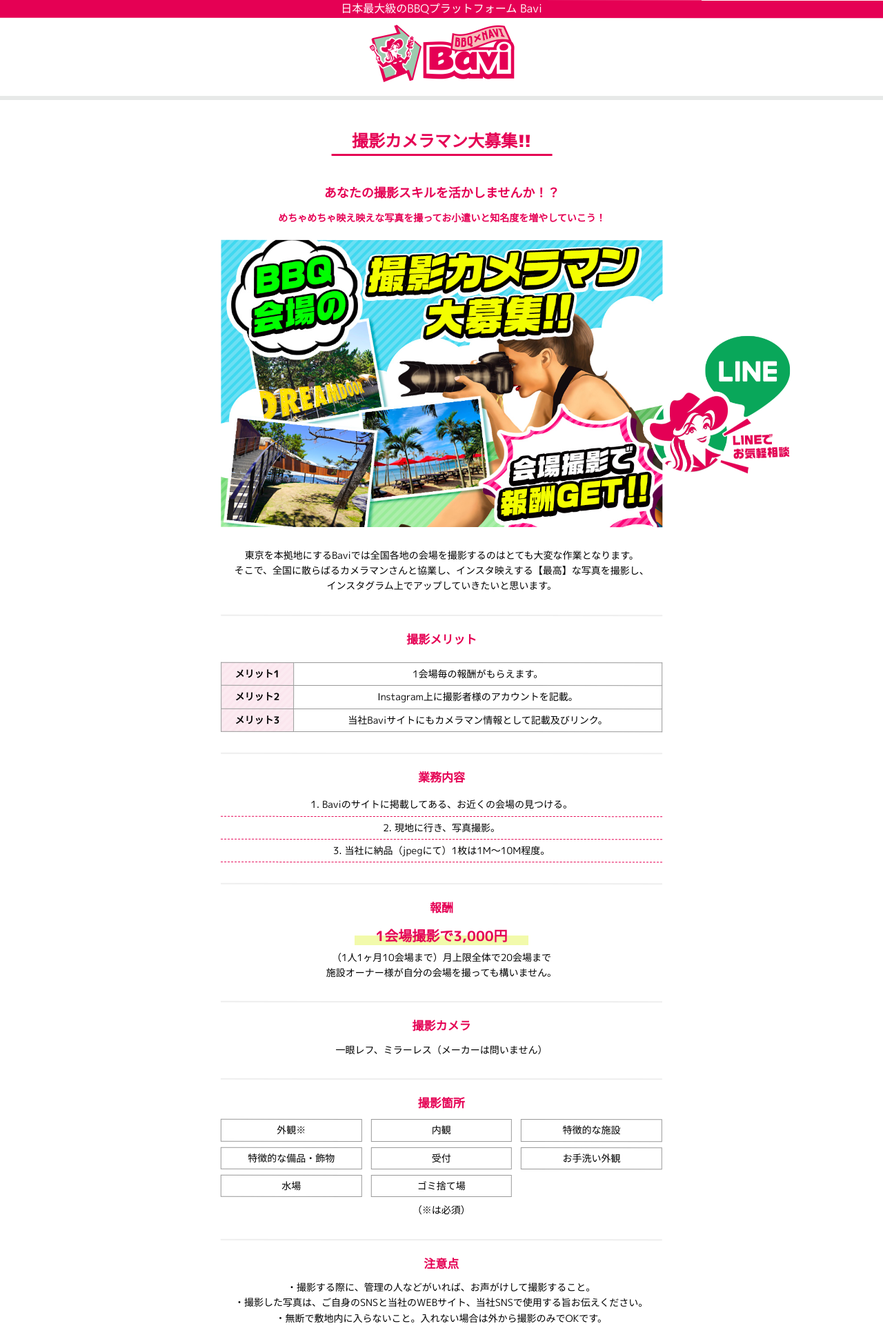
After one commit to under-rise/Bavi, a PHP site: page /topic/recruitment_cameramen.php in a window 1280 px wide. The commit adds this page. Shown: the top 1922 px of the page at 69% size. Run offline with PHP 8.4, Linux system fonts and the light colour scheme; style sheets or scripts are compiled from the project's sources.

Commit message:
カメラマン募集ページ作成

```diff
--- a/topic/css/topic.css
+++ b/topic/css/topic.css
@@ -30,3 +30,41 @@
  #topic h3.page_ttl { text-align: left; font-size: 16px;}
  #topic h3.page_ttl br { display: none;}
 }
+
+/*cameraman*/
+#cameraman h3.page_ttl {
+ margin-bottom: 20px;
+ margin:0 auto 10px;
+ font-size:18px;
+ font-weight:bold;
+ color: #e50054;
+}
+#cameraman h4.ttl {
+ padding-top: 20px;
+ border-top: 2px solid #eee;
+ margin-bottom: 20px;
+ margin:30px auto 10px;
+ font-size:17px;
+ font-weight:bold;
+ color: #e50054;
+}
+
+#cameraman table.type01 th { background: url("../images/bg_pink.png"); background-size: 30px;}
+#cameraman table.type02 th { background-color:#eee; background-size: 30px;}
+
+#cameraman .sec01 li { border-bottom: 1px dashed #e50054; padding: 5px 0; }
+#cameraman .sec02 h5 { color: #e50054; font-size: 20px; margin-bottom: 5px; }
+#cameraman .sec02 h5 span { background: linear-gradient(transparent 50%, rgb(242, 250, 171) 50%); padding: 0 30px; }
+
+#cameraman .sec03 ul { display: flex; justify-content: space-between; flex-wrap: wrap;}
+#cameraman .sec03 ul li { width: 32%; border: 1px solid #999; margin-bottom: 8px; padding: 4px 0; }
+#cameraman .sec03 ul::after { content: "";  width: 32%;}
+
+ul.list_style  { text-align: left; margin-bottom: 20px;  }
+.list_style span {   background-color: #000; color: #fff; text-align: center; width: 18px; height: 18px; display: inline-block; margin-right: 8px; border-radius: 50%; line-height: 1.3; margin-bottom: 5px;}
+
+@media screen and (max-width:680px){
+ #cameraman .read_copy { text-align:left;}
+ #cameraman .read_copy br { display: none;}
+ #cameraman .sec04 li { text-align: left;}
+}
--- /dev/null
+++ b/topic/recruitment_cameramen.php
@@ -0,0 +1,161 @@
+<!DOCTYPE html>
+<html lang="ja">
+
+<head>
+    <meta charset="utf-8">
+    <meta http-equiv="X-UA-Compatible" content="IE=edge">
+    <meta name="viewport" content="width=device-width, initial-scale=1">
+    <meta name="format-detection" content="telephone=no">
+    <meta name="description" content="">
+    <title>撮影カメラマン大募集!! | 日本最大級のBBQプラットフォーム Bavi</title>
+
+    <?php include __DIR__ . '/../topic/tpl/head.php'; ?>
+    <link rel="stylesheet" href="/topic/css/topic.css?1.1">
+
+</head>
+
+<body>
+
+    <div id="loading"></div>
+    <div id="wrapper">
+
+        <?php include __DIR__ . '/../topic/tpl/header.php'; ?>
+
+        <article id="cameraman" class="no_fixed cont">
+
+            <h2>撮影カメラマン大募集!!</h2>
+
+            <section>
+                <div class="inr">
+
+                    <h3 class="page_ttl">あなたの撮影スキルを活かしませんか！？</h3>
+
+                    <p style="font-weight:bold; text-align: center; color: #e50054; margin-bottom: 20px;">めちゃめちゃ映え映えな写真を撮ってお小遣いと知名度を増やしていこう！</p>
+
+                    <img src="images/cameraman.jpg" style="margin-bottom: 30px;">
+
+                    <p class="read_copy">東京を本拠地にするBaviでは全国各地の会場を撮影するのはとても大変な作業となります。<br>
+                        そこで、全国に散らばるカメラマンさんと協業し、インスタ映えする【最高】な写真を撮影し、<br>
+                        インスタグラム上でアップしていきたいと思います。</p>
+
+                </div>
+
+                <div class="inr">
+
+                    <h4 class="ttl">撮影メリット</h4>
+
+                    <table class="table bg_pink type01" style="margin:20px 0;">
+                        <tr>
+                            <th>メリット1</th>
+                            <td>1会場毎の報酬がもらえます。</td>
+                        </tr>
+                        <tr>
+                            <th>メリット2</th>
+                            <td>Instagram上に撮影者様のアカウントを記載。</td>
+                        </tr>
+                        <tr>
+                            <th>メリット3</th>
+                            <td>当社Baviサイトにもカメラマン情報として記載及びリンク。</td>
+                        </tr>
+                    </table>
+
+                    <div class="sec01">
+
+                    <h4 class="ttl">業務内容</h4>
+
+                    <ul>
+                        <li>1. Baviのサイトに掲載してある、お近くの会場の見つける。</li>
+                        <li>2. 現地に行き、写真撮影。</li>
+                        <li>3. 当社に納品（jpegにて）1枚は1M〜10M程度。</li>
+                    </ul>
+
+                    </div>
+
+                    <div class="sec02">
+                    <h4 class="ttl">報酬</h4>
+
+                    <div class="muryou">
+                        <h5><span>1会場撮影で3,000円</span></h5>
+                        <p>（1人1ヶ月10会場まで）月上限全体で20会場まで<br>施設オーナー様が自分の会場を撮っても構いません。</p>
+                    </div>
+                    </div>
+
+
+                    <h4 class="ttl">撮影カメラ</h4>
+                    <p>一眼レフ、ミラーレス（メーカーは問いません）</p>
+
+                    <div class="sec03">
+                    <h4 class="ttl">撮影箇所</h4>
+
+                    <ul>
+                        <li>外観※</li>
+                        <li>内観</li>
+                        <li>特徴的な施設</li>
+                        <li>特徴的な備品・飾物</li>
+                        <li>受付</li>
+                        <li>お手洗い外観</li>
+                        <li>水場</li>
+                        <li>ゴミ捨て場</li>
+                    </ul>
+                    <p>（※は必須）</p>
+                    </div>
+
+                    <div class="sec04">
+                    <h4 class="ttl">注意点</h4>
+                    <ul>
+                        <li>・撮影する際に、管理の人などがいれば、お声がけして撮影すること。</li>
+                        <li>・撮影した写真は、ご自身のSNSと当社のWEBサイト、当社SNSで使用する旨お伝えください。</li>
+                        <li>・無断で敷地内に入らないこと。入れない場合は外から撮影のみでOKです。</li>
+                    </ul>
+                    </div>
+
+                    <h4 class="ttl">連絡方法と流れ</h4>
+                    <ul class="list_style">
+                        <li><span>1</span><a href="https://www.instagram.com/bavi_bbq/" target="_blank" style="text-decoration: underline; color: #e50054;">@Bavi_bbq</a> をフォロー。</li>
+                        <li><span>2</span>DMにて「カメラマン希望」と連絡いただき、実績写真として、1,2枚お写真を送付ください。</li>
+                        <li><span>3</span>当社の登録シートをご記載いただき、ご返送。</li>
+                        <li><span>4</span>現地にて撮影スタート。</li>
+                        <li><span>5</span>レタッチや画像調整し、データ送付。</li>
+                    </ul>
+
+                    <p>となります。不明な点はお気軽にご相談ください</p>
+
+
+
+                    <h4 class="ttl" style="color: #000;">連絡先概要</h4>
+
+                    <table class="table type02">
+                        <tr>
+                            <th>媒体名</th>
+                            <td>Bavi（バービー）</td>
+                        </tr>
+                        <tr>
+                            <th>会社名</th>
+                            <td>ゼネラルパーソンカンパニー株式会社</td>
+                        </tr>
+                        <tr>
+                            <th>TEL</th>
+                            <td><a style="color:#000; text-decoration: underline; " href="tel:03-5856-2030">03-5856-2030</a></td>
+                        </tr>
+                        <tr>
+                            <th>Mail</th>
+                            <td><a style="color:#000; text-decoration: underline; " href="mailto:03-5856-2030">info@bavi.jp</a></td>
+                        </tr>
+                        <tr>
+                            <th>担当</th>
+                            <td>榊原良太（さかきばらりょうた）</td>
+                        </tr>
+                    </table>
+
+                </div>
+            </section>
+
+        </article>
+
+    </div>
+
+    <?php include __DIR__ . '/../topic/tpl/footer.php'; ?>
+
+</body>
+
+</html>
--- a/topic/tpl/footer.php
+++ b/topic/tpl/footer.php
@@ -81,7 +81,8 @@
 
 				<dt>その他</dt>
             <dd><a href="#">Baviについて</a></dd>
-            <dd><a href="#">Bavi特別タイアップについて</a></dd>
+            <dd><a href="/topic/tieup.php">Bavi特別タイアップについて</a></dd>
+												<dd><a href="/topic/recruitment_cameramen.php">撮影カメラマン募集について</a></dd>
             <dd><a href="#">Baviモデルのご紹介</a></dd>
 			</dl>
 		</div>
```
Also changed, not shown: index.html (+7 -2 lines), resources/images/cameraman.jpg (added), topic/images/cameraman.jpg (added).
